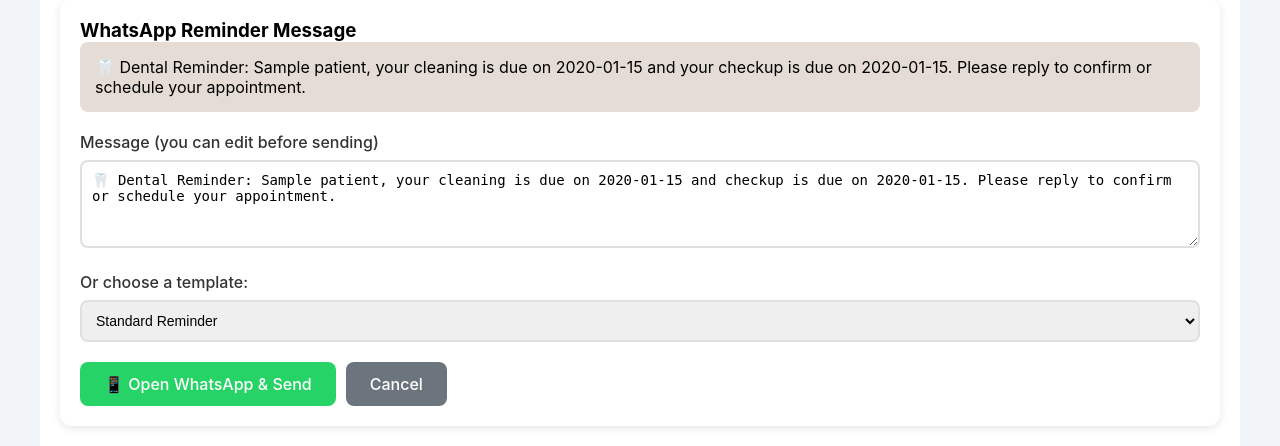
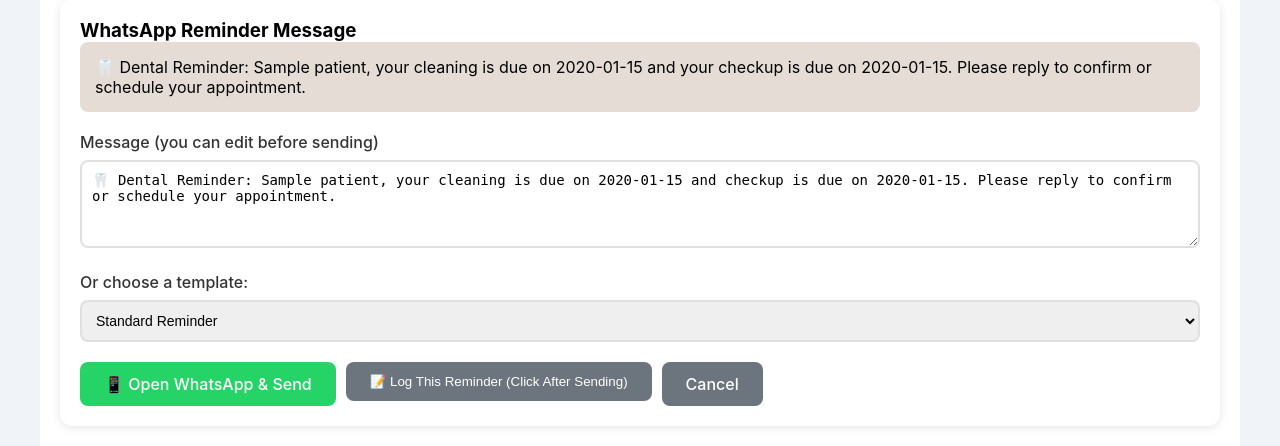
Before and after one commit to deandre-naiker/dental_reminder_system, a Flask app: page /whatsapp_reminder/1 in a window 1280 px wide. Shown: the part 372-818 px from the top of the page. Run offline with Flask 3, Linux system fonts and the light colour scheme; the visitor is signed in with stand-in values (Sample User, id 1); tables that the repository leaves empty hold one stand-in row (values such as "Sample post"); one stand-in notice (Sample message) is shown.

Commit message:
Add files via upload

```diff
--- a/templates/whatsapp_reminder.html
+++ b/templates/whatsapp_reminder.html
@@ -44,15 +44,22 @@
         </select>
     </div>
 
-    <div style="display: flex; gap: 10px; margin-top: 20px;">
-        <a href="https://wa.me/{{ patient.phone|replace('+', '')|replace(' ', '')|replace('-', '') }}?text={{ 'message_placeholder'|urlencode }}"
-           id="whatsappLink"
+    <div style="display: flex; gap: 10px; margin-top: 20px; flex-wrap: wrap;">
+    <a href="https://wa.me/{{ patient.phone|replace('+', '')|replace(' ', '')|replace('-', '') }}?text={{ message|urlencode if message else '' }}"
        target="_blank"
        class="btn"
        style="background: #25D366; color: white; padding: 12px 24px; text-decoration: none; border-radius: 8px; display: inline-block;">
         📱 Open WhatsApp & Send
     </a>
-        <a href="/patients" class="btn" style="background: #6c757d; color: white; padding: 12px 24px; text-decoration: none; border-radius: 8px;">Cancel</a>
+
+    <form method="POST" action="/log_reminder/{{ patient.id }}" style="display: inline-block;">
+        <input type="hidden" name="reminder_type" value="{{ reminder_type }}">
+        <button type="submit" class="btn" style="background: #6c757d; padding: 12px 24px;">
+            📝 Log This Reminder (Click After Sending)
+        </button>
+    </form>
+
+    <a href="/patients" class="btn" style="background: #6c757d; padding: 12px 24px; text-decoration: none;">Cancel</a>
 </div>
 </div>
 
```
Lines whose indentation alone changed are shown as unchanged.
